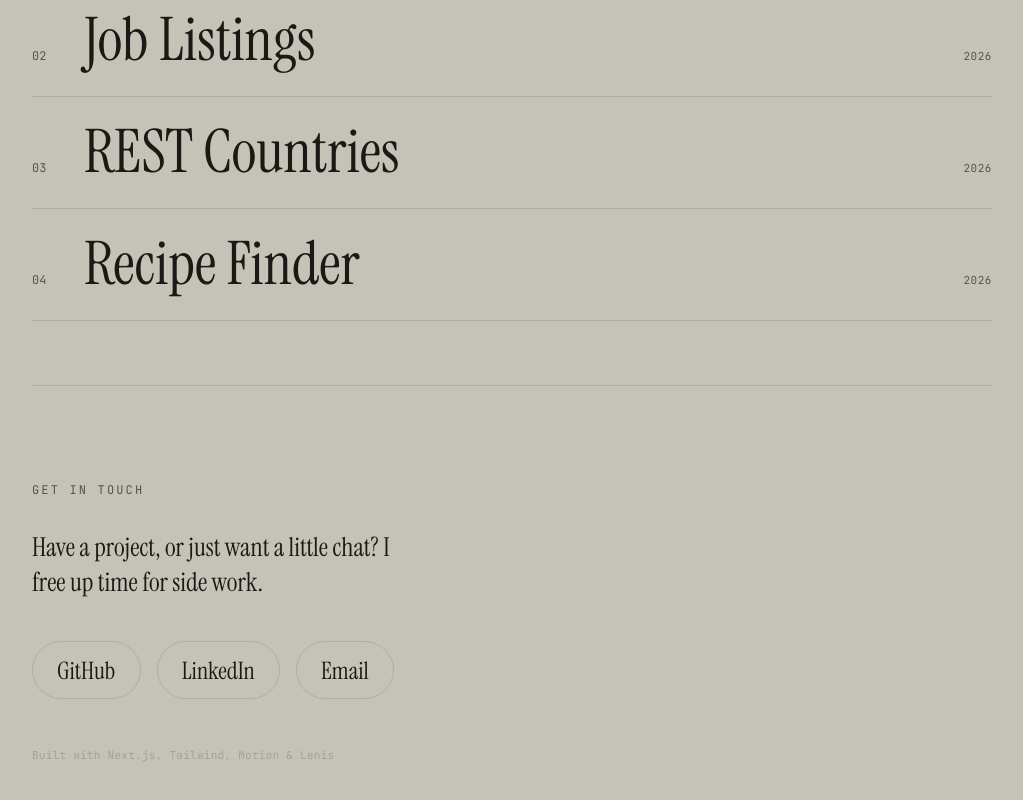
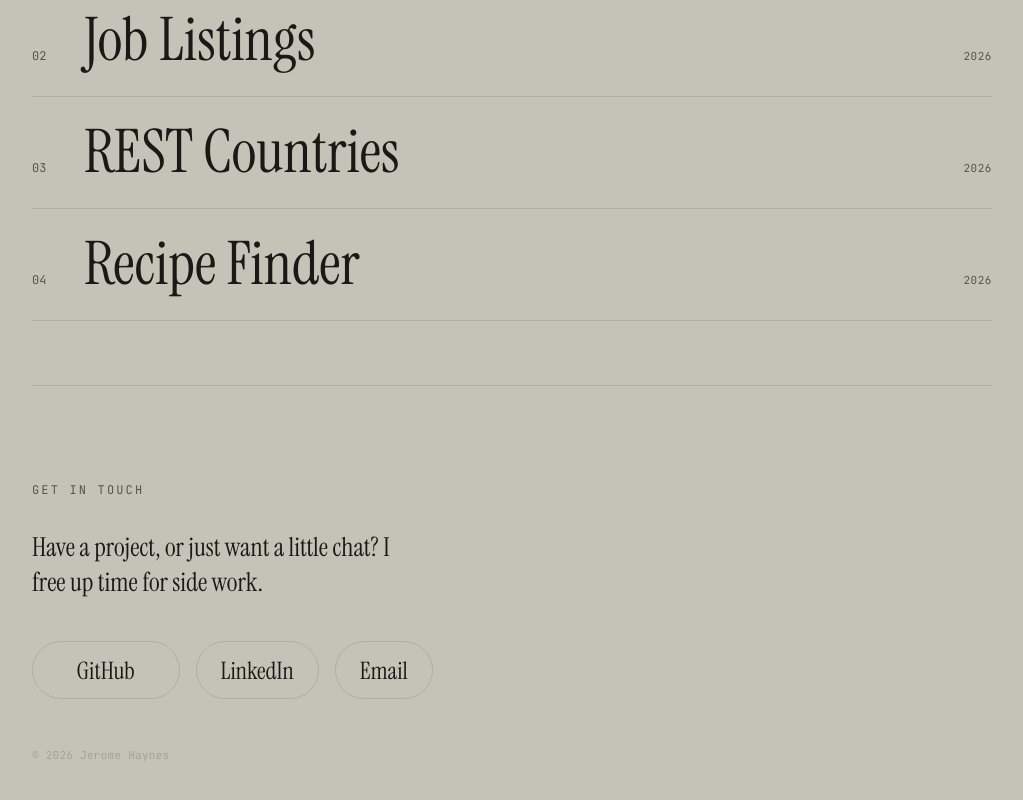
Before and after one commit to dev-rome/Dev-Rome-Portfolio, a Next.js app: page / in a window 1280 px wide. Shown: the part 1431-2231 px from the top of the page, without its empty margins (128-1151 px from the left). Built offline with nearby package versions, Linux system fonts and the light colour scheme.

Commit message:
feat: add real contact links to footer

```diff
--- a/components/Footer.tsx
+++ b/components/Footer.tsx
@@ -1,9 +1,24 @@
 import MagneticLink from "@/components/MagneticLink";
 
 const links = [
-  { label: "GitHub", alt: "@rome", href: "#" },
-  { label: "LinkedIn", alt: "connect", href: "#" },
-  { label: "Email", alt: "say hi", href: "#" },
+  {
+    label: "GitHub",
+    alt: "@dev-rome",
+    href: "https://github.com/dev-rome",
+    external: true,
+  },
+  {
+    label: "LinkedIn",
+    alt: "connect",
+    href: "https://www.linkedin.com/in/jerome-haynes/",
+    external: true,
+  },
+  {
+    label: "Email",
+    alt: "say hi",
+    href: "mailto:info.devrome@gmail.com",
+    external: false,
+  },
 ];
 
 export default function Footer() {
@@ -17,17 +32,18 @@ export default function Footer() {
         work.
       </p>
       <div className="flex flex-wrap gap-4">
-        {links.map((l) => (
+        {links.map((link) => (
           <MagneticLink
-            key={l.label}
-            href={l.href}
-            label={l.label}
-            alt={l.alt}
+            key={link.label}
+            href={link.href}
+            label={link.label}
+            alt={link.alt}
+            external={link.external}
           />
         ))}
       </div>
       <p className="mt-12 font-mono text-[11px] tracking-wide text-faint">
-        Built with Next.js, Tailwind, Motion &amp; Lenis
+        © 2026 Jerome Haynes
       </p>
     </footer>
   );
--- a/components/MagneticLink.tsx
+++ b/components/MagneticLink.tsx
@@ -13,11 +13,12 @@ type Props = {
   href: string;
   label: string;
   alt: string;
+  external?: boolean;
 };
 
 const SPRING = { stiffness: 200, damping: 20, mass: 0.5 };
 
-export default function MagneticLink({ href, label, alt }: Props) {
+export default function MagneticLink({ href, label, alt, external }: Props) {
   const reduce = useReducedMotion();
   const canHover = useCanHover();
   const ref = useRef<HTMLAnchorElement>(null);
@@ -52,6 +53,8 @@ export default function MagneticLink({ href, label, alt }: Props) {
     <motion.a
       ref={ref}
       href={href}
+      target={external ? "_blank" : undefined}
+      rel={external ? "noopener noreferrer" : undefined}
       onMouseMove={onMove}
       onMouseLeave={onLeave}
       style={{ x: sx, y: sy }}
@@ -63,7 +66,7 @@ export default function MagneticLink({ href, label, alt }: Props) {
         className="relative z-10 inline-block"
       >
         <span className="inline-block h-[1.25em] overflow-hidden align-bottom">
-          <span className="flex flex-col transition-transform duration-500 ease-[cubic-bezier(.16,1,.3,1)] group-hover:-translate-y-1/2 motion-reduce:transition-none">
+          <span className="flex flex-col text-center transition-transform duration-500 ease-[cubic-bezier(.16,1,.3,1)] group-hover:-translate-y-1/2 motion-reduce:transition-none">
             <span className="whitespace-nowrap leading-tight">{label}</span>
             <span
               aria-hidden="true"
```
